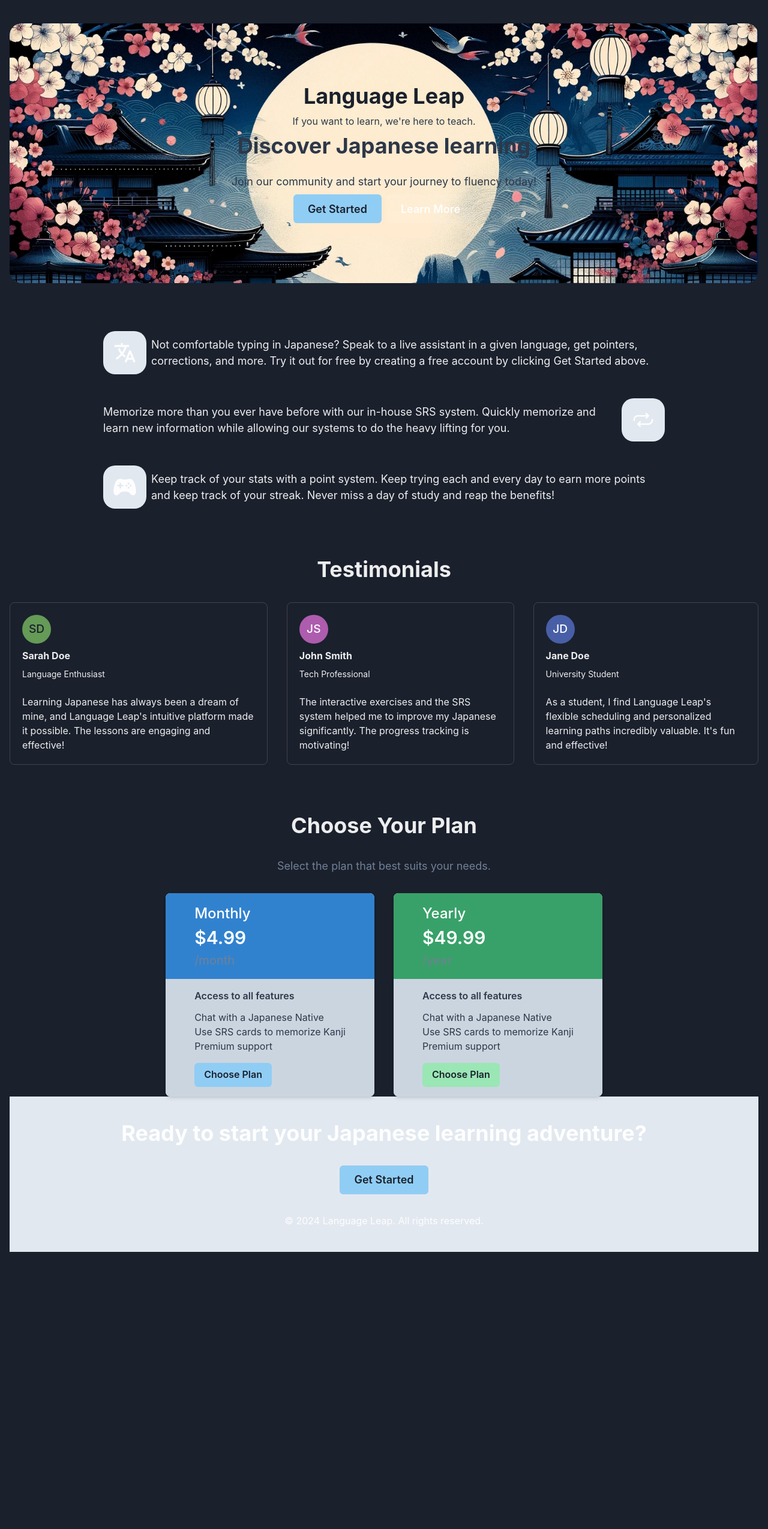
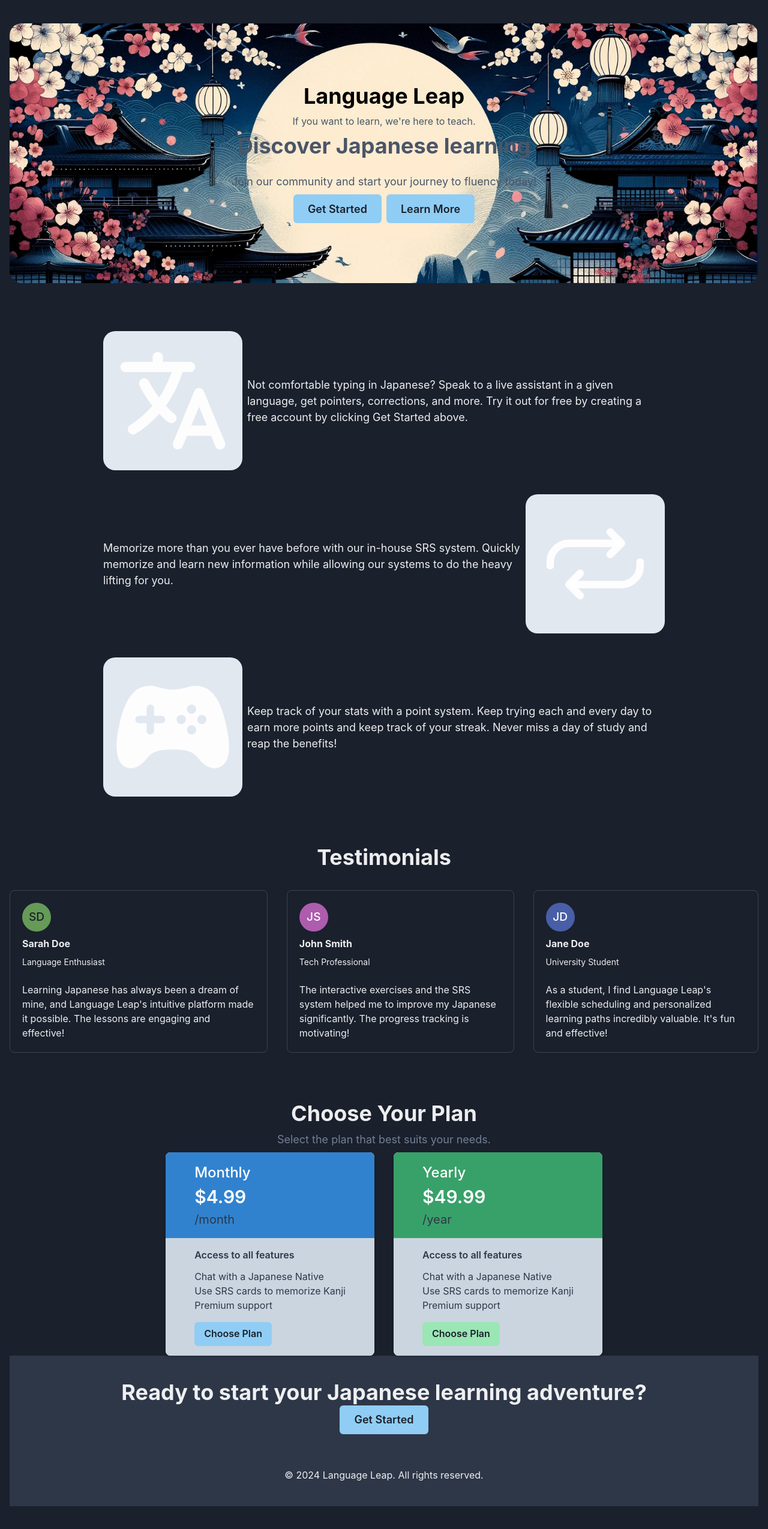
Before and after one commit to bobcat4848/languagelearning, a Next.js app: page / in a window 1280 px wide. Shown: the part 109-2658 px from the top of the page at 60% size. Before the commit the page ends 2236 px from the top, so only its background shows below. Built offline with nearby package versions, Linux system fonts and the light colour scheme.

Commit message:
fixed some styling issues
fixed some styling issues

```diff
--- a/src/app/page.js
+++ b/src/app/page.js
@@ -1,4 +1,4 @@
-'use client'
+'use client';
 import {
     Box,
     Button,
@@ -13,7 +13,6 @@ import {
 
 import { IoLanguage, IoRepeat, IoGameController } from "react-icons/io5";
 import Navbar from '../components/Navbar';
-
 export default function Home() {
 
     return (
@@ -28,37 +27,39 @@ export default function Home() {
                     py={200}
                 >
                     <VStack my="-100px" textAlign="center">
-                        <Heading color="gray.800">Language Leap</Heading>
-                        <Text color="gray.700">If you want to learn, we're here to teach.</Text>
+                        <Heading color="black">Language Leap</Heading>
+                        <Text color="gray.600">If you want to learn, we're here to teach.</Text>
 
-                        <Heading color="gray.700">Discover Japanese learning</Heading>
-                        <Text mt={4} fontSize="lg" color="gray.700">Join our community and start your journey to fluency today!</Text>
+                        <Heading color="gray.600">Discover Japanese learning</Heading>
+                        <Text mt={4} fontSize="lg" color="gray.600">Join our community and start your journey to fluency today!</Text>
 
                         <HStack>
                             <Button colorScheme="blue" variant="solid" size="lg">Get Started</Button>
-                            <Button colorScheme="gray" variant="solid" size="lg">Learn More</Button>
+                            <Button colorScheme="blue" variant="solid" size="lg">Learn More</Button>
                         </HStack>
                     </VStack>
                 </Box>
+                <Box>
 
+                </Box>
                 <Spacer />
 
                 <VStack w="75%" m="auto" mt={20} spacing={10}>
                     <HStack>
                         <Box bgColor="gray.200" borderRadius="20" p={4}>
-                            <IoLanguage size={40} />
+                            <IoLanguage size={200} />
                         </Box>
                         <Text fontSize="lg">Not comfortable typing in Japanese? Speak to a live assistant in a given language, get pointers, corrections, and more. Try it out for free by creating a free account by clicking Get Started above.</Text>
                     </HStack>
                     <HStack>
                         <Text fontSize="lg">Memorize more than you ever have before with our in-house SRS system. Quickly memorize and learn new information while allowing our systems to do the heavy lifting for you.</Text>
                         <Box bgColor="gray.200" borderRadius="20" p={4}>
-                            <IoRepeat size={40}/>
+                            <IoRepeat size={200}/>
                         </Box>
                     </HStack>
                     <HStack>
                         <Box bgColor="gray.200" borderRadius="20" p={4}>
-                            <IoGameController size={40}/>
+                            <IoGameController size={200}/>
                         </Box>
                         <Text fontSize="lg">Keep track of your stats with a point system. Keep trying each and every day to earn more points and keep track of your streak. Never miss a day of study and reap the benefits!</Text>
                     </HStack>
@@ -97,7 +98,7 @@ export default function Home() {
                     </HStack>
                 </VStack>
 
-                <VStack mt={20} spacing={8} align="center">
+                <VStack mt={20} spacing={2} align="center">
                     <Heading as="h2">Choose Your Plan</Heading>
                     <Text fontSize="lg" color={'gray.500'}>
                         Select the plan that best suits your needs.
@@ -108,7 +109,7 @@ export default function Home() {
                             <Box py={4} px={12} bg="blue.500" color="white">
                                 <Text fontWeight="500" fontSize="2xl">Monthly</Text>
                                 <Text fontSize="3xl" fontWeight="600">$4.99</Text>
-                                <Text fontSize="xl" color="gray.500">/month</Text>
+                                <Text fontSize="xl" color="gray.700">/month</Text>
                             </Box>
                             <Box py={4} px={12} bg="gray.300" color="gray.700">
                                 <Text fontWeight="600">Access to all features</Text>
@@ -123,7 +124,7 @@ export default function Home() {
                             <Box py={4} px={12} bg="green.500" color="white">
                                 <Text fontWeight="500" fontSize="2xl">Yearly</Text>
                                 <Text fontSize="3xl" fontWeight="600">$49.99</Text>
-                                <Text fontSize="xl" color="gray.500">/year</Text>
+                                <Text fontSize="xl" color="gray.700">/year</Text>
                             </Box>
                             <Box py={4} px={12} bg="gray.300" color="gray.700">
                                 <Text fontWeight="600">Access to all features</Text>
@@ -136,10 +137,15 @@ export default function Home() {
                     </HStack>
                 </VStack>
 
-                <VStack py={10} spacing={8} align="center" bg="gray.200">
-                    <Heading>Ready to start your Japanese learning adventure?</Heading>
-                    <Button colorScheme="blue" variant="solid" size="lg">Get Started</Button>
-                    <Text>&copy; {new Date().getFullYear()} Language Leap. All rights reserved.</Text>
+                <VStack bgColor="gray.700" pt={10}>
+                    <Box textAlign="center">
+                        <Heading>Ready to start your Japanese learning adventure?</Heading>
+                        <Button colorScheme="blue" variant="solid" size="lg">Get Started</Button>
+                    </Box>
+                    <Spacer />
+                    <Box as='footer' py={10}>
+                        <Text>&copy; {new Date().getFullYear()} Language Leap. All rights reserved.</Text>
+                    </Box>
                 </VStack>
             </Container>
         </Box>
```
